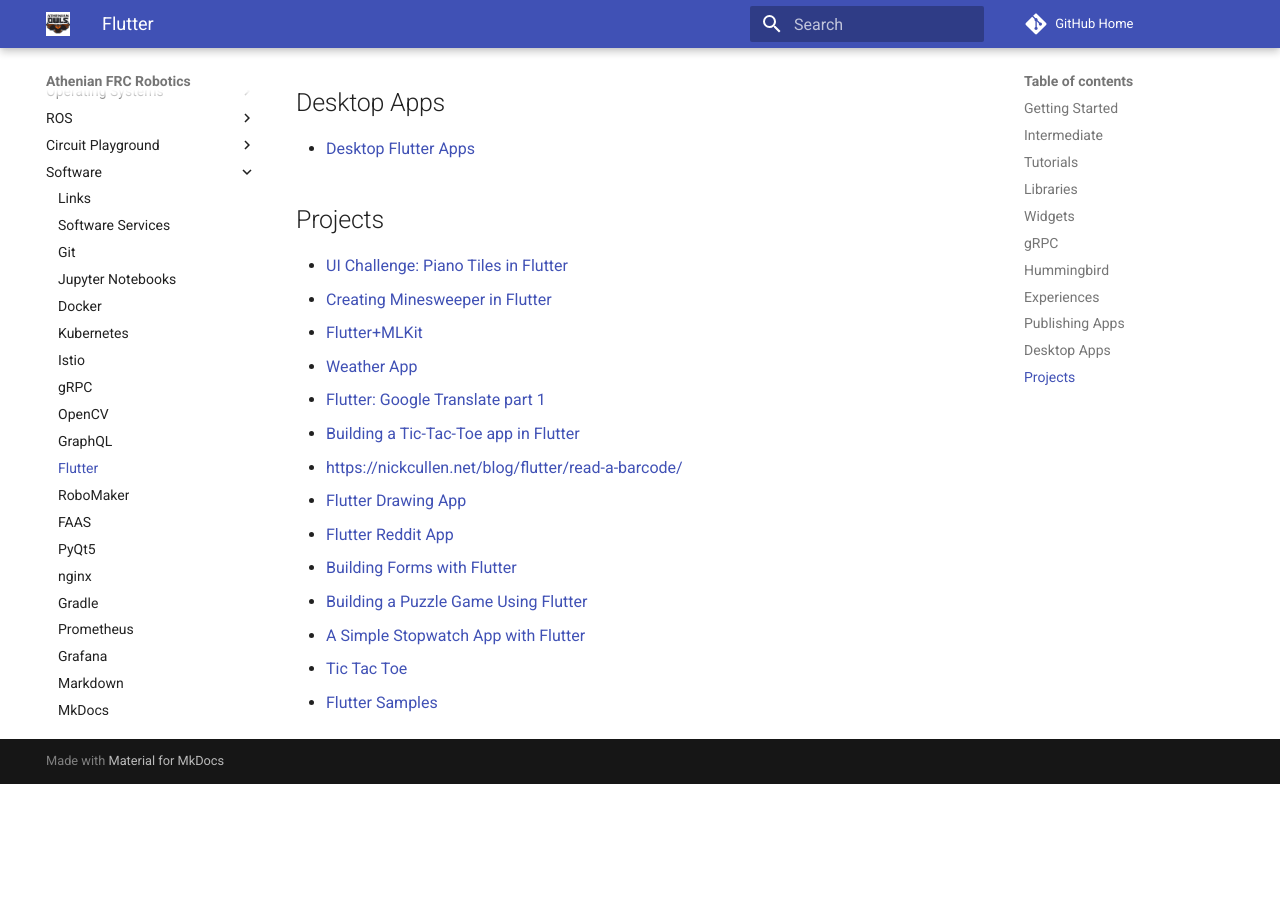
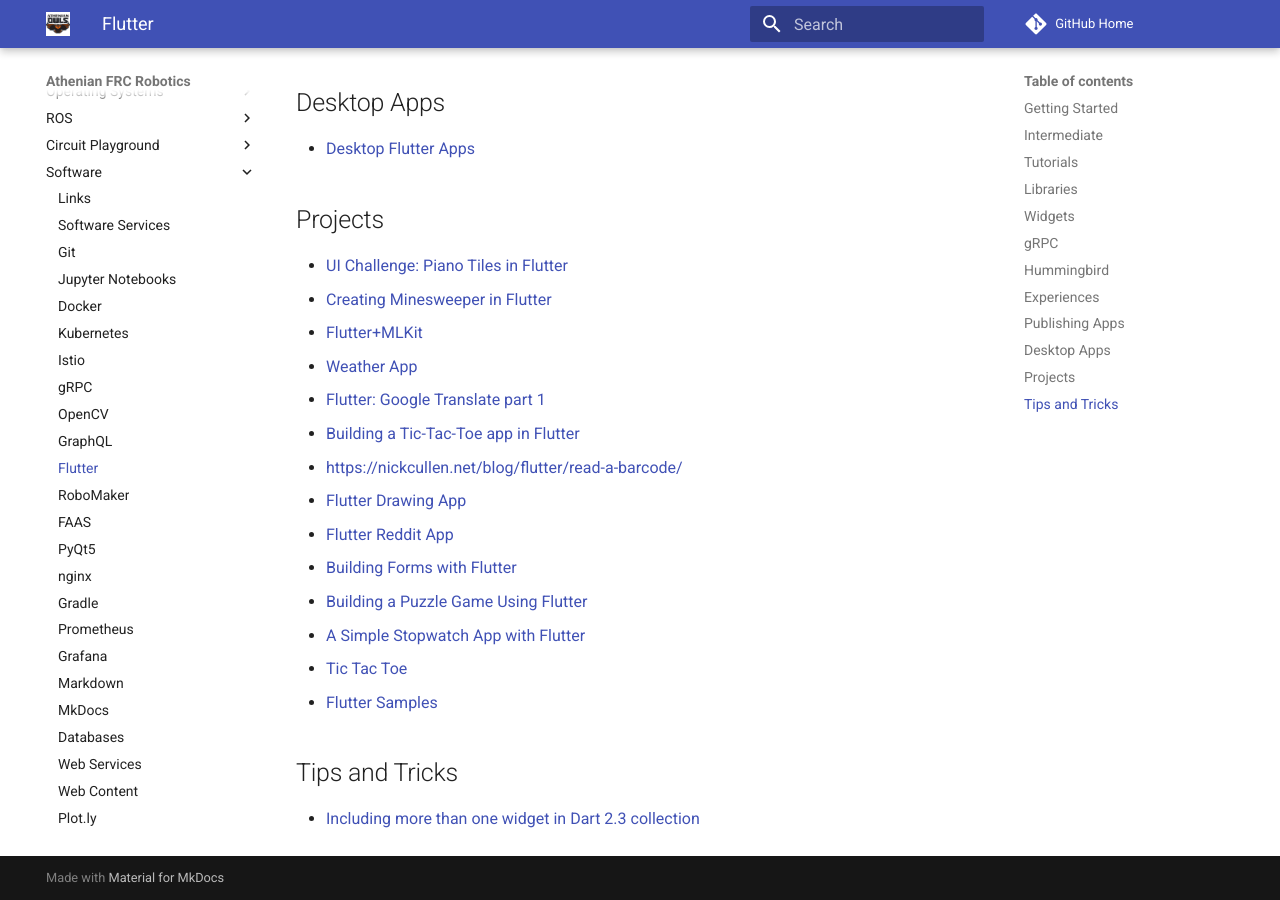
Before and after one commit to athenian-robotics/athenian-robotics-mkdocs, an MkDocs documentation site: the page built from docs/flutter.md, in a window 1280 px wide and 900 px high, scrolled down 2780 px. Built offline with MkDocs 1.6.1 and Material for MkDocs 9.7.7, drawn with Linux system fonts in a browser that asks for light colours; comment, search, counter and statistics services are not loaded; before the commit the page ends 3564 px from its top, so only the background shows below that.

Commit message:
Update docs

```diff
--- a/docs/flutter.md
+++ b/docs/flutter.md
@@ -93,3 +93,6 @@
 * [A Simple Stopwatch App with Flutter](https://medium.com/@na.nibir/a-simple-stopwatch-app-with-flutter-8b33039ce0d4)
 * [Tic Tac Toe](https://github.com/nonybrighto/flutter_firebase_tic_tac_toe)
 * [Flutter Samples](https://github.com/diegoveloper/flutter-samples)
+
+## Tips and Tricks
+* [Including more than one widget in Dart 2.3 collection](https://groups.google.com/forum/?linkId=68981067#!topic/flutter-dev/j4i-ZJljjBg)
```
